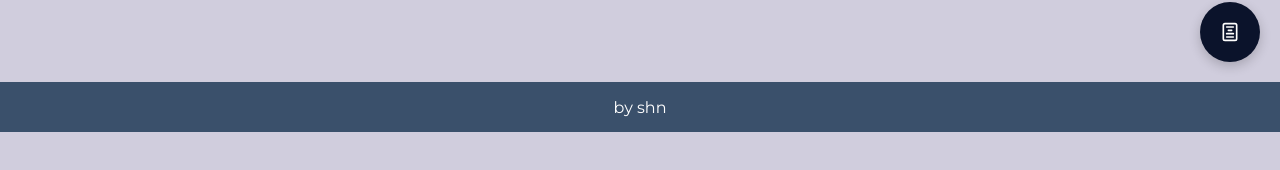
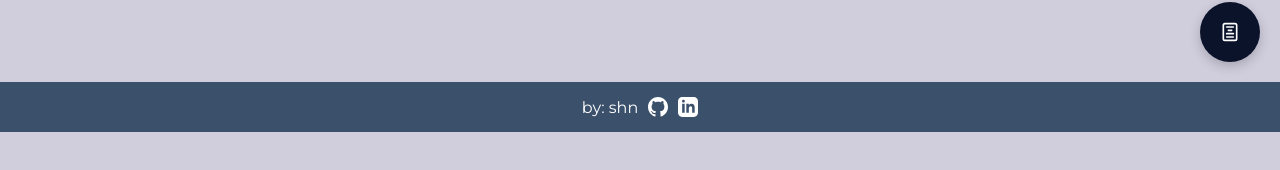
Before and after one commit to shanon-g/EZsplit, a Vue app: page / in a window 1280 px wide. Shown: the part 668-838 px from the top of the page. Built offline with nearby package versions, Linux system fonts and the light colour scheme.

Commit message:
feat: [SN] Fixed Footer

```diff
--- a/public/index.html
+++ b/public/index.html
@@ -19,7 +19,7 @@
   </head>
   <body>
     <noscript>
-      <strong>We're sorry but this app doesn't work properly without JavaScript enabled. Please enable it to continue.</strong>
+      <strong>Sorry but this app doesn't work properly without JavaScript enabled. Please enable it to continue.</strong>
     </noscript>
     <div id="app"></div>
   </body>
--- a/src/App.vue
+++ b/src/App.vue
@@ -7,9 +7,15 @@
       <svg xmlns="http://www.w3.org/2000/svg" width="24" height="24" viewBox="0 0 24 24" fill="none" stroke="currentColor" stroke-width="2" stroke-linecap="round" stroke-linejoin="round"><rect x="4" y="2" width="16" height="20" rx="2" ry="2"></rect><line x1="8" y1="6" x2="16" y2="6"></line><line x1="16" y1="14" x2="8" y2="14"></line><line x1="16" y1="18" x2="8" y2="18"></line><line x1="10" y1="10" x2="14" y2="10"></line></svg>
     </button>
 
-    <!-- Ad Banner -->
+    <!-- Footer Banner -->
     <div class="ad-banner">
-      <p>by shn</p>
+      <span>by: shn</span>
+      <a href="https://github.com/shanon-g" target="_blank" rel="noopener noreferrer" title="GitHub Profile">
+        <svg xmlns="http://www.w3.org/2000/svg" width="20" height="20" viewBox="0 0 24 24" fill="#FFFFFF"><path d="M12 0c-6.626 0-12 5.373-12 12 0 5.302 3.438 9.8 8.207 11.387.599.111.793-.261.793-.577v-2.234c-3.338.726-4.033-1.416-4.033-1.416-.546-1.387-1.333-1.756-1.333-1.756-1.089-.745.083-.729.083-.729 1.205.084 1.839 1.237 1.839 1.237 1.07 1.834 2.807 1.304 3.492.997.107-.775.418-1.305.762-1.604-2.665-.305-5.467-1.334-5.467-5.931 0-1.311.469-2.381 1.236-3.221-.124-.303-.535-1.524.117-3.176 0 0 1.008-.322 3.301 1.23.957-.266 1.983-.399 3.003-.404 1.02.005 2.047.138 3.006.404 2.291-1.552 3.297-1.23 3.297-1.23.653 1.653.242 2.874.118 3.176.77.84 1.235 1.911 1.235 3.221 0 4.609-2.807 5.624-5.479 5.921.43.372.823 1.102.823 2.222v3.293c0 .319.192.694.801.576 4.765-1.589 8.199-6.086 8.199-11.386 0-6.627-5.373-12-12-12z"/></svg>
+      </a>
+      <a href="https://www.linkedin.com/in/shanon-giuly-istanto/" target="_blank" rel="noopener noreferrer" title="LinkedIn Profile">
+        <svg xmlns="http://www.w3.org/2000/svg" width="20" height="20" viewBox="0 0 24 24" fill="#FFFFFF"><path d="M19 0h-14c-2.761 0-5 2.239-5 5v14c0 2.761 2.239 5 5 5h14c2.762 0 5-2.239 5-5v-14c0-2.761-2.238-5-5-5zm-11 19h-3v-11h3v11zm-1.5-12.268c-.966 0-1.75-.79-1.75-1.764s.784-1.764 1.75-1.764 1.75.79 1.75 1.764-.783 1.764-1.75 1.764zm13.5 12.268h-3v-5.604c0-3.368-4-3.113-4 0v5.604h-3v-11h3v1.765c1.396-2.586 7-2.777 7 2.476v6.759z"/></svg>
+      </a>
     </div>
 
     <!-- Calculator Dialog -->
@@ -167,10 +173,10 @@ input[type="text"], input[type="number"], .payer-select {
 .dialog-header h3 { margin: 0; }
 .close-btn { background: none; border: none; font-size: 2rem; cursor: pointer; color: var(--tertiary); }
 
-/* FAB and Ad Banner */
+/* FAB */
 .fab {
   position: fixed;
-  bottom: 70px; /* Above the ad banner */
+  bottom: 70px;
   right: 20px;
   width: 60px;
   height: 60px;
@@ -197,4 +203,16 @@ input[type="text"], input[type="number"], .payer-select {
   align-items: center;
   z-index: 998;
 }
+
+.ad-banner a {
+  color: var(--white);
+  transition: opacity 0.2s;
+  display: flex;
+  align-items: center;
+  margin-left: 10px;
+}
+
+.ad-banner a:hover {
+  opacity: 0.7;
+}
 </style>
```
